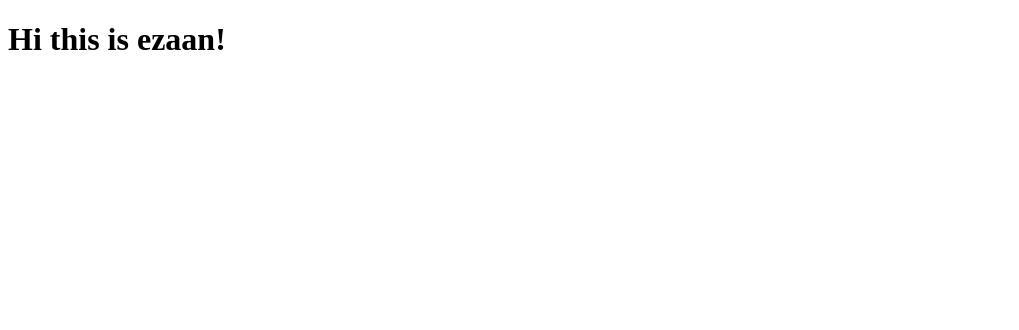
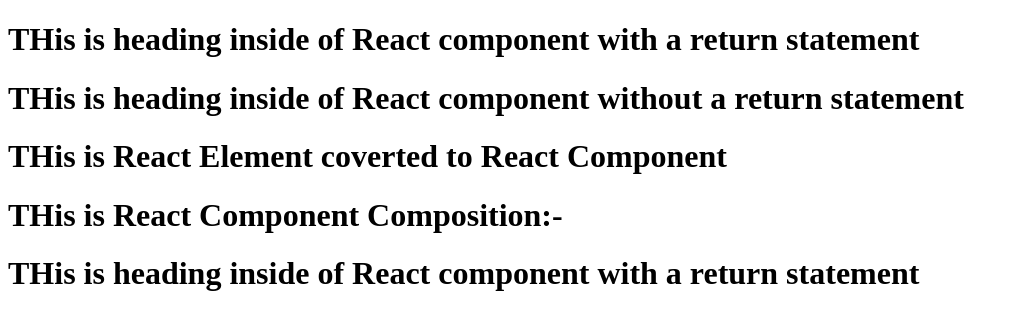
Before and after one commit to EzaanA/nstRct, a React app: page / in a window 1280 px wide. Shown: the whole page, without its empty margins (0-1019 px from the left). Built offline with nearby package versions, Linux system fonts and the light colour scheme.

Commit message:
ComponentComposition

```diff
--- a/app.js
+++ b/app.js
@@ -18,12 +18,48 @@
  *
  *
  */
-
+// _________________________________________________
 import React from "react";
 import ReactDOM from "react-dom/client";
 
+
+//React Element
 const jsxHeading =(<h1>
-  Hi this is ezaan!
-  </h1>)
+  Hi this is React Element!
+  </h1>);
+
+  //React component with a return statement
+  const Heading1 =()=>{
+    return <h1>THis is heading inside of React component with a return statement</h1>
+  };
+
+  const Heading2=()=>(
+    <h1>THis is heading inside of React component without a return statement </h1>
+  )
+
+
+//converting the above react element to a react component
+const JsxHeadingAsComp = ()=>(
+  <div className="hello">
+    <h1>THis is React Element coverted to React Component</h1>
+  </div>
+);
+
+const ComponentComposition = ()=>(
+  <div className="he">
+    <h1>THis is React Component Composition:- </h1>
+    <Heading1/>
+  </div>
+);
+
+
+
 const root =ReactDOM.createRoot(document.getElementById("root"));
-root.render(jsxHeading);
+const root2 =ReactDOM.createRoot(document.getElementById("root2"));
+const root3 =ReactDOM.createRoot(document.getElementById("root3"));
+const root4 =ReactDOM.createRoot(document.getElementById("root4"));
+root.render(<JsxHeadingAsComp/>);
+root2.render(<Heading1/>);
+root3.render(<Heading2/>);
+root4.render(<ComponentComposition/>);
+// _________________________________________________________________
--- a/index.html
+++ b/index.html
@@ -6,7 +6,10 @@
   <title>Document</title>
 </head>
 <body>
+  <div id="root2"></div>
+  <div id="root3"></div>
   <div id="root"></div>
+  <div id="root4"></div>
 
 
 <script type="module" src="app.js"></script>
```
